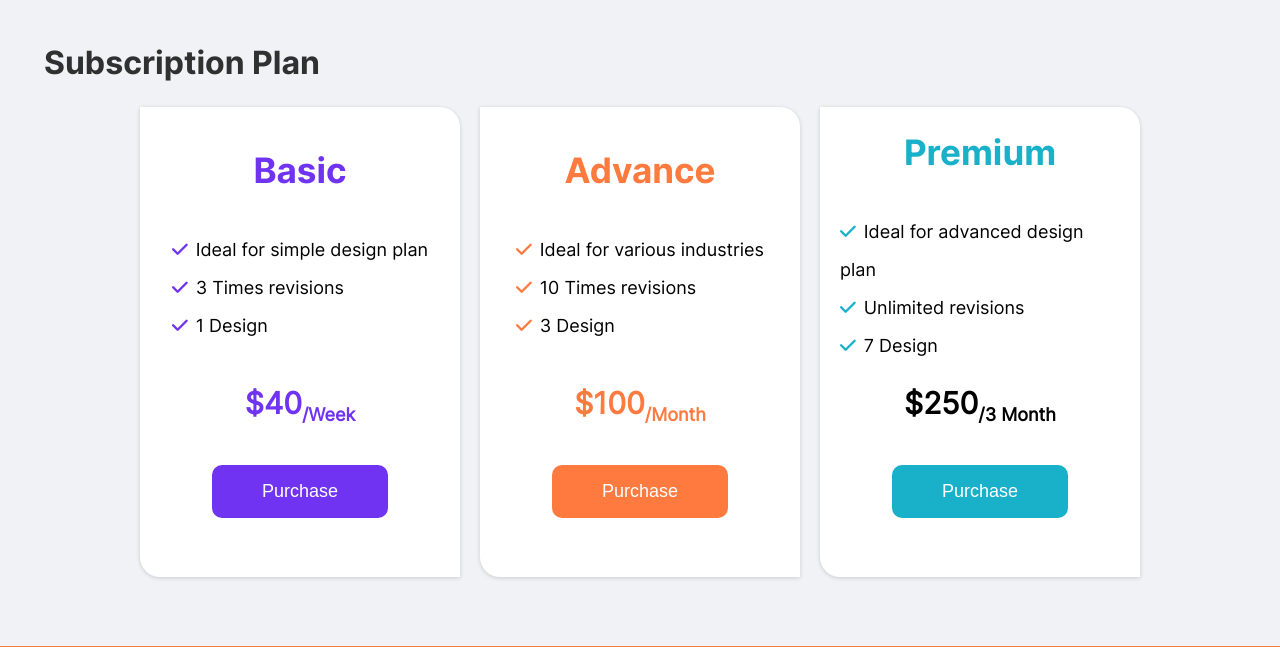
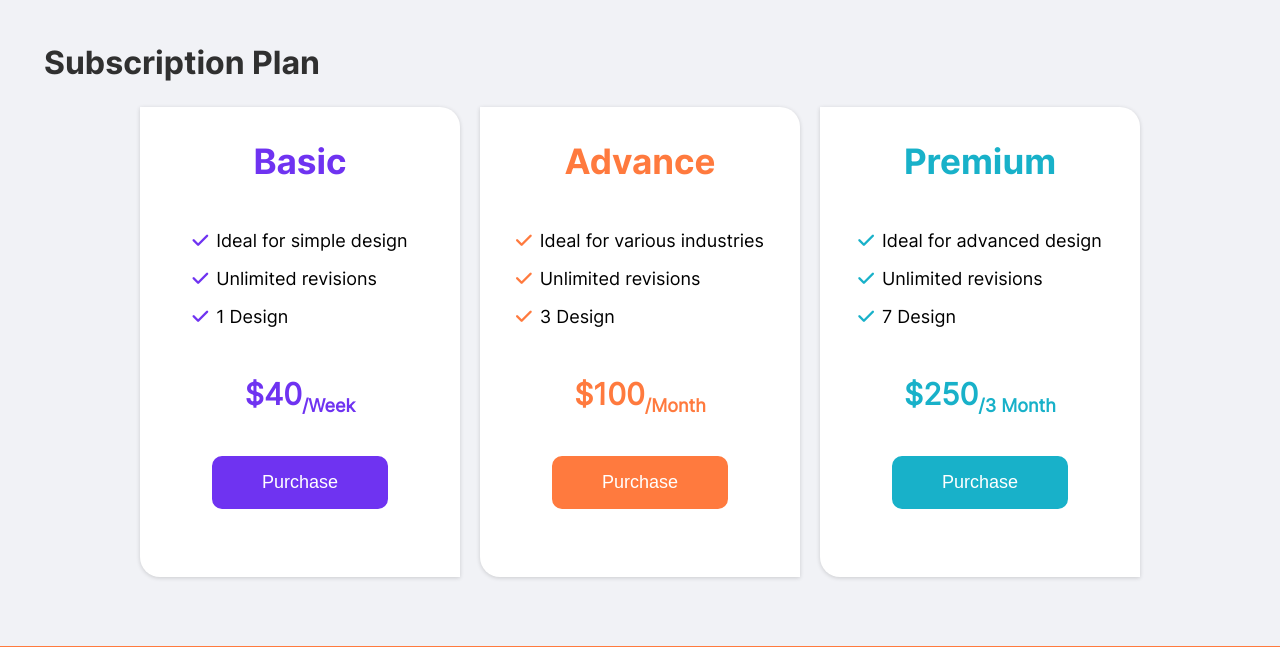
Before and after one commit to Clayy9/Teman-Kanvas, a PHP site: page / in a window 1280 px wide. Shown: the part 1148-1795 px from the top of the page. Run offline with PHP 8.4, Linux system fonts and the light colour scheme; some libraries are stand-ins or nearby versions.

Commit message:
pricing fix

```diff
--- a/index.html
+++ b/index.html
@@ -34,7 +34,7 @@
             </div>
             <div id="illustration_text">
                 <h1>Professional design team<br>with unlimited revisions<br>and cost savings</h1>
-                <p>Expert design team services with unlimited revisions and cost money.</p>
+                <p>The service can be a great option for businesses looking for a high-quality,<br>custom website design that is tailored to their needs and goals,<br>while also being affordable and cost-effective.</p>
             </div>
         </div>
         <div id="icon">
@@ -128,8 +128,8 @@
                 </div>
                 <br><br>
                 <div class="card_detail">
-                    <p><span class="fas fa-check check"></span>Ideal for simple design plan</p>
-                    <p><span class="fas fa-check check"></span>3 Times revisions</p>
+                    <p><span class="fas fa-check check"></span>Ideal for simple design</p>
+                    <p><span class="fas fa-check check"></span>Unlimited revisions</p>
                     <p><span class="fas fa-check check"></span>1 Design</p>
                 </div>
                 <br><br>
@@ -146,7 +146,7 @@
                 <br><br>
                 <div class="card_detail">
                     <p><span class="fas fa-check check"></span>Ideal for various industries</p>
-                    <p><span class="fas fa-check check"></span>10 Times revisions</p>
+                    <p><span class="fas fa-check check"></span>Unlimited revisions</p>
                     <p><span class="fas fa-check check"></span>3 Design</p>
                 </div>
                 <br><br>
@@ -162,11 +162,11 @@
                 </div>
                 <br><br>
                 <div class="card_detail">
-                    <p><span class="fas fa-check check"></span>Ideal for advanced design plan</p>
+                    <p><span class="fas fa-check check"></span>Ideal for advanced design</p>
                     <p><span class="fas fa-check check"></span>Unlimited revisions</p>
                     <p><span class="fas fa-check check"></span>7 Design</p>
                 </div>
-                <br>
+                <br><br>
                 <div class="card_price">
                     <p class="axe">$250<sub>/3 Month</sub></p>
                 </div>
--- a/style.css
+++ b/style.css
@@ -185,9 +185,10 @@
 }
 
 #illustration_text>p {
-    font-size: 20px;
+    font-size: 18px;
     font-family: regular;
     margin-top: 14px;
+    margin-right: 30px;
 }
 
 #icon {
@@ -321,12 +322,6 @@
     color: var(--black);
     font-size: 32px;
 }
-.basic{
-    margin-top:18px;
-}
-.advance{
-    margin-top: 18px;
-}
 #pricing1{
     display:flex;
     justify-content: center;
@@ -405,15 +400,6 @@
 .card_wrapper:last-child:hover{
     border: 1.5px solid var(--lightblue);
 }
-.card_price:first-child{
-    color:var(--darkpurple);
-}
-.card_price:nth-child(2){
-    color:var(--orange);
-}
-.card_price:last-child{
-    color:#4697A5;
-}
 .card_price{
     font-size: 30px;
     font-weight: 800;
@@ -427,7 +413,7 @@
 .plan{
     color:var(--orange);
 }
-.ideal{
+.axe{
     color:var(--darkblue);
 }
 .card_wrapper:first-child:hover [class*="we"]{
```
